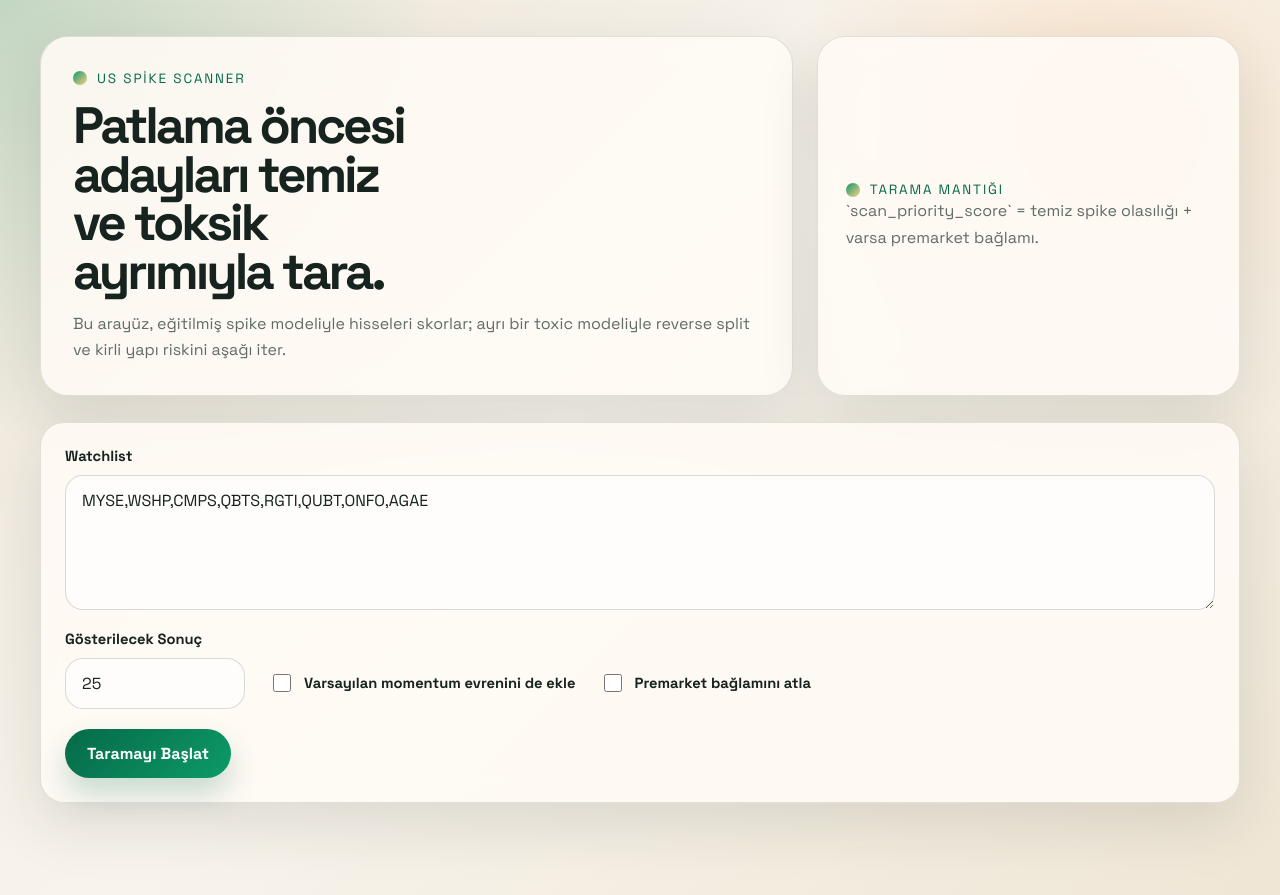
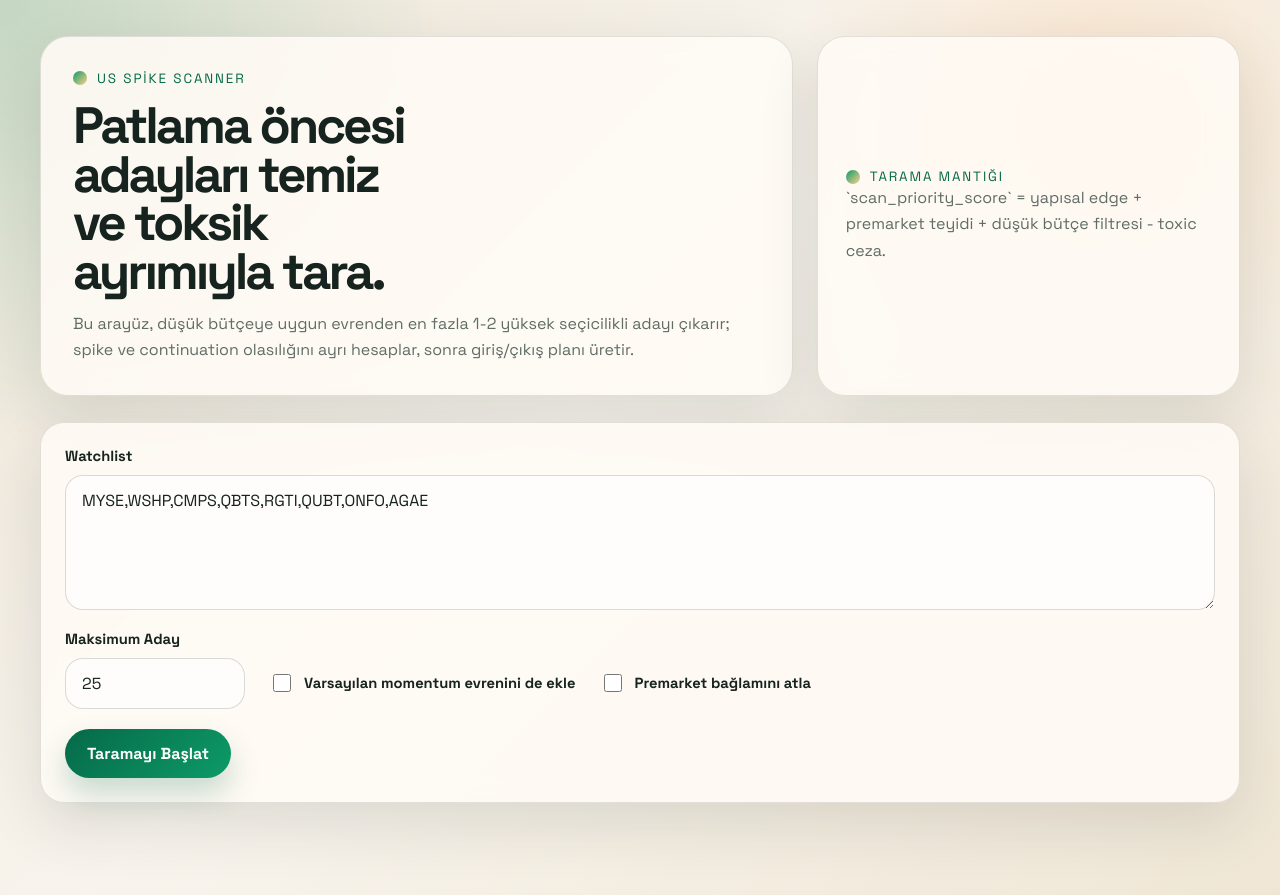
Before and after one commit to coder82801/codex_superonova, a Flask app: page / in a window 1280 px wide. Run offline with Flask 3, Linux system fonts and the light colour scheme.

Commit message:
Update index.html

```diff
--- a/templates/index.html
+++ b/templates/index.html
@@ -16,14 +16,14 @@
           <span class="eyebrow">US Spike Scanner</span>
           <h1>Patlama öncesi adayları temiz ve toksik ayrımıyla tara.</h1>
           <p>
-            Bu arayüz, eğitilmiş spike modeliyle hisseleri skorlar; ayrı bir toxic modeliyle
-            reverse split ve kirli yapı riskini aşağı iter.
+            Bu arayüz, düşük bütçeye uygun evrenden en fazla 1-2 yüksek seçicilikli adayı çıkarır;
+            spike ve continuation olasılığını ayrı hesaplar, sonra giriş/çıkış planı üretir.
           </p>
         </div>
         <div class="hero-note">
           <div class="note-card">
             <span class="note-label">Tarama Mantığı</span>
-            <p>`scan_priority_score` = temiz spike olasılığı + varsa premarket bağlamı.</p>
+            <p>`scan_priority_score` = yapısal edge + premarket teyidi + düşük bütçe filtresi - toxic ceza.</p>
           </div>
         </div>
       </section>
@@ -37,8 +37,8 @@
 
           <div class="controls-row">
             <label class="field compact">
-              <span>Gösterilecek Sonuç</span>
-              <input type="number" min="5" max="100" step="1" name="table_limit" value="{{ form_data.table_limit }}">
+              <span>Maksimum Aday</span>
+              <input type="number" min="1" max="2" step="1" name="table_limit" value="{{ form_data.table_limit }}">
             </label>
 
             <label class="toggle">
@@ -65,20 +65,28 @@
       {% if summary %}
       <section class="summary-grid">
         <article class="summary-card">
-          <span>Toplam Aday</span>
+          <span>Taranan Evren</span>
           <strong>{{ summary.total_candidates }}</strong>
+        </article>
+        <article class="summary-card">
+          <span>Focus Havuzu</span>
+          <strong>{{ summary.focus_candidates }}</strong>
         </article>
         <article class="summary-card">
           <span>En Yüksek Skor</span>
           <strong>{{ "%.2f"|format(summary.top_score) }}</strong>
         </article>
         <article class="summary-card">
-          <span>A / A+ Sayısı</span>
-          <strong>{{ summary.a_grade_count }}</strong>
-        </article>
-        <article class="summary-card">
-          <span>Kaynak</span>
-          <strong>{% if summary.used_watchlist %}Watchlist{% else %}Default Universe{% endif %}</strong>
+          <span>Tarama Kaynağı</span>
+          <strong>
+            {% if summary.used_fallback %}
+            Fallback Selection
+            {% elif summary.used_watchlist %}
+            Watchlist
+            {% else %}
+            Default Universe
+            {% endif %}
+          </strong>
         </article>
       </section>
       {% endif %}
@@ -86,8 +94,8 @@
       {% if results %}
       <section class="panel results-panel">
         <div class="panel-head">
-          <h2>Tarama Sonuçları</h2>
-          <p>Skor yüksek oldukça temiz spike setup olasılığı artar.</p>
+          <h2>Odak Adaylar</h2>
+          <p>Liste yalnızca işlem yapılabilir görülen 1-2 adayı ve deterministik trade planını gösterir.</p>
         </div>
         <div class="table-wrap">
           <table>
```
